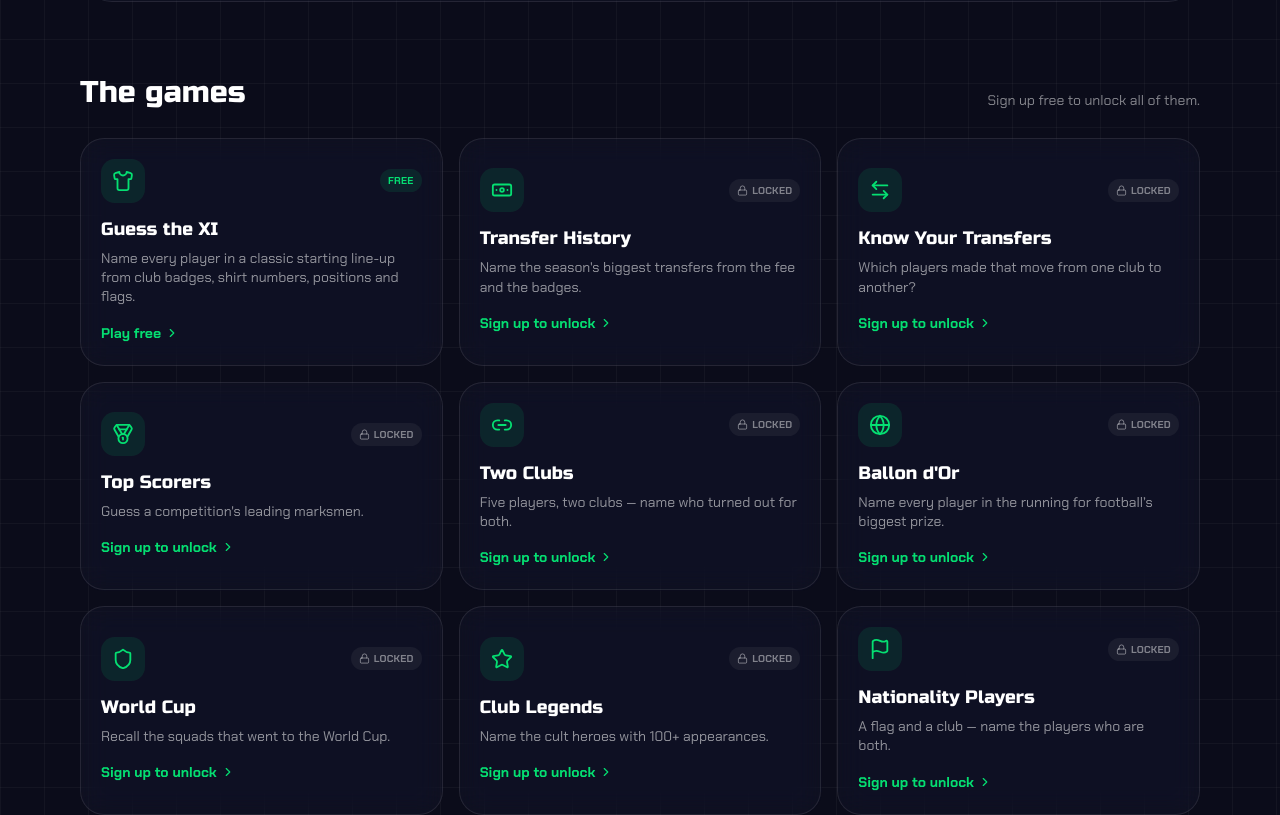
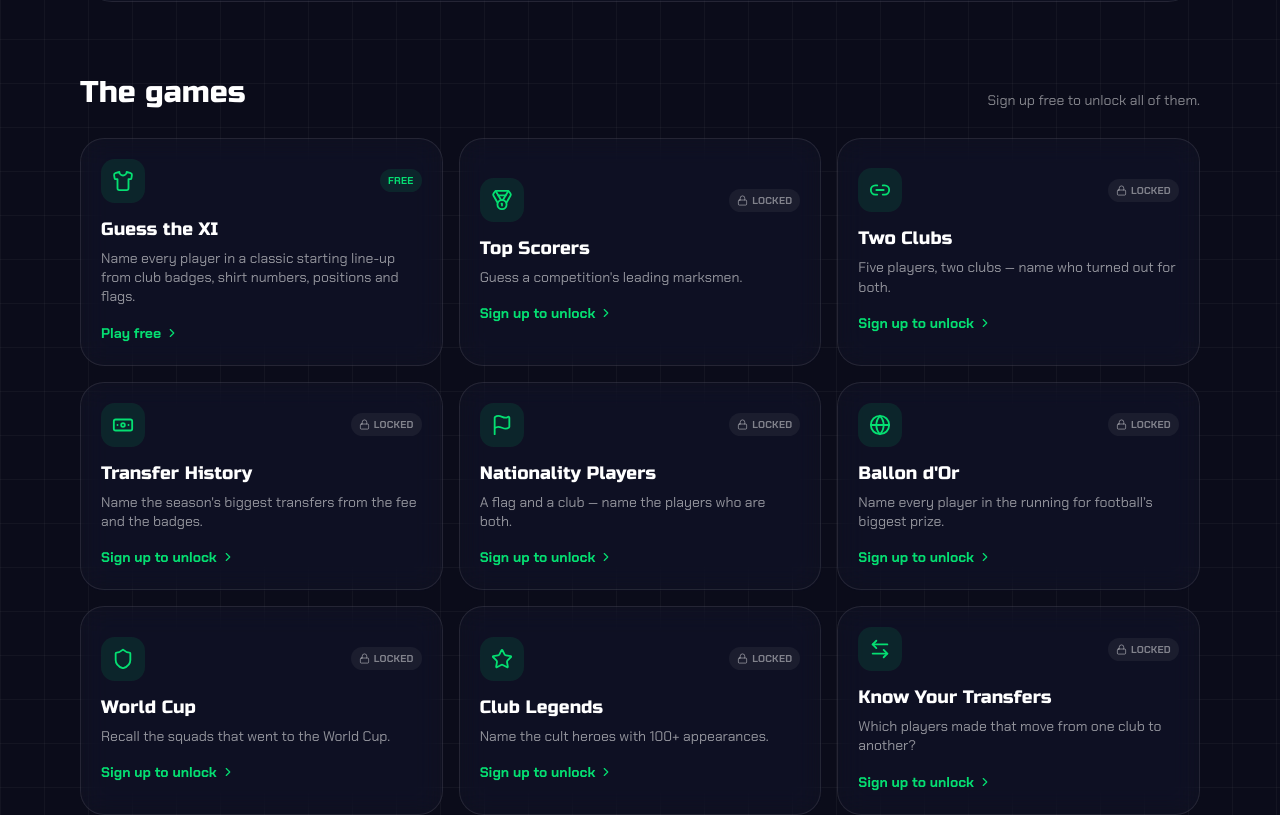
Before and after one commit to frontend-joe/guess-the-career, a React (Vite) app in the folder client/: page / in a window 1280 px wide. Shown: the part 1061-1876 px from the top of the page. Built offline with nearby package versions, Linux system fonts and the light colour scheme; no server answers.

Commit message:
adding auth and landing page

```diff
--- a/client/src/pages/PublicHomePage.tsx
+++ b/client/src/pages/PublicHomePage.tsx
@@ -26,14 +26,14 @@ const FREE_GAME: Game = {
 }
 
 const GATED_GAMES: Game[] = [
-  { name: 'Transfer History', pitch: "Name the season's biggest transfers from the fee and the badges.", to: '/play/transfer-history', icon: Banknote },
-  { name: 'Know Your Transfers', pitch: 'Which players made that move from one club to another?', to: '/play/transfers', icon: ArrowLeftRight },
   { name: 'Top Scorers', pitch: "Guess a competition's leading marksmen.", to: '/play/top-scorers', icon: Medal },
   { name: 'Two Clubs', pitch: 'Five players, two clubs — name who turned out for both.', to: '/play/two-clubs', icon: Link2 },
+  { name: 'Transfer History', pitch: "Name the season's biggest transfers from the fee and the badges.", to: '/play/transfer-history', icon: Banknote },
+  { name: 'Nationality Players', pitch: 'A flag and a club — name the players who are both.', to: '/play/nationality-players', icon: Flag },
   { name: "Ballon d'Or", pitch: 'Name every player in the running for football’s biggest prize.', to: '/play/ballon-dors', icon: Globe },
   { name: 'World Cup', pitch: 'Recall the squads that went to the World Cup.', to: '/play/world-cup', icon: Shield },
   { name: 'Club Legends', pitch: 'Name the cult heroes with 100+ appearances.', to: '/play/club-legends', icon: Star },
-  { name: 'Nationality Players', pitch: 'A flag and a club — name the players who are both.', to: '/play/nationality-players', icon: Flag },
+  { name: 'Know Your Transfers', pitch: 'Which players made that move from one club to another?', to: '/play/transfers', icon: ArrowLeftRight },
 ]
 
 const FEATURES = [
```
